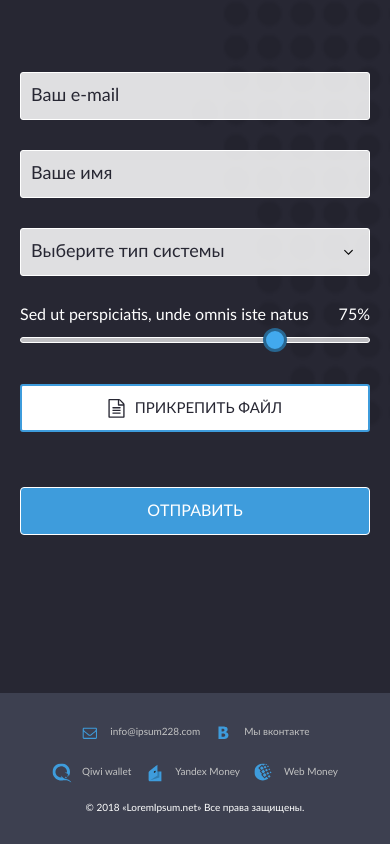
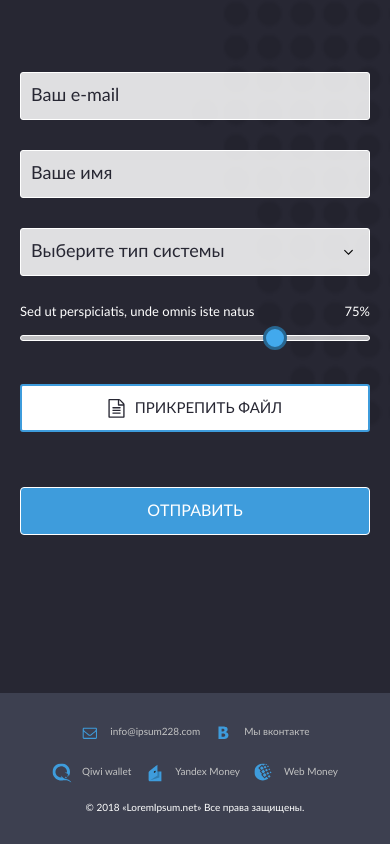
Before and after one commit to ProjectOnGitHub/loremipsum, a website built with webpack: page src/index.html in a window 390 px wide. Shown: the part 2246-3090 px from the top of the page. Built offline with nearby package versions, Linux system fonts and the light colour scheme.

Commit message:
feat: change font for form__label

```diff
--- a/src/index.scss
+++ b/src/index.scss
@@ -430,6 +430,9 @@
   &__label {
     @include gridable(100%);
     height: 48px;
+    @media screen and (max-width: 480px) {
+      font-size: 13px;
+    }
     &_range {
       grid-area: label-range;
       justify-content: space-between;
```
